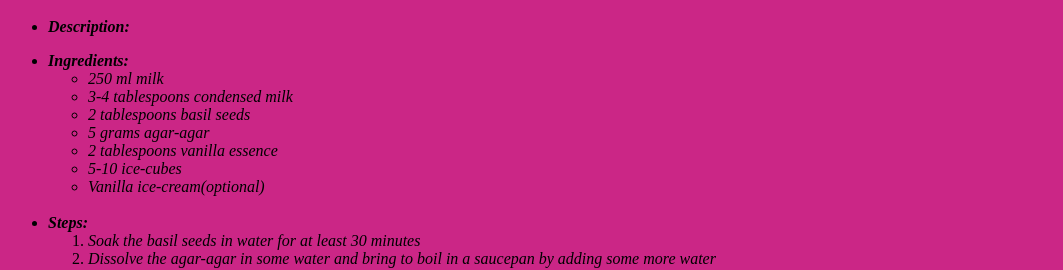
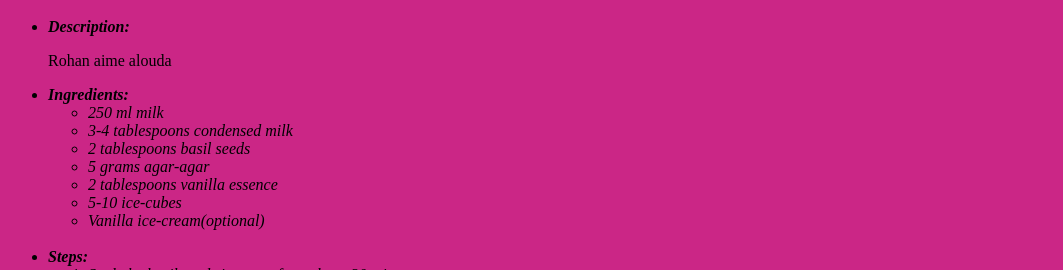
Before and after one commit to KhevJ/odin-recipes, a plain HTML site: page recipes/alouda.html in a window 1280 px wide. Shown: the part 832-1102 px from the top of the page, without its empty margins (0-1063 px from the left). Drawn offline with Linux system fonts and the light colour scheme.

Commit message:
Update alouda.html

```diff
--- a/recipes/alouda.html
+++ b/recipes/alouda.html
@@ -12,7 +12,7 @@
     <br>
     <ul>
         <li><strong><em>Description:</em></strong></li>
-        <p></p>
+        <p>Rohan aime alouda</p>
 
         <li><strong><em>Ingredients:</em></strong></li>
         <ul>
```
